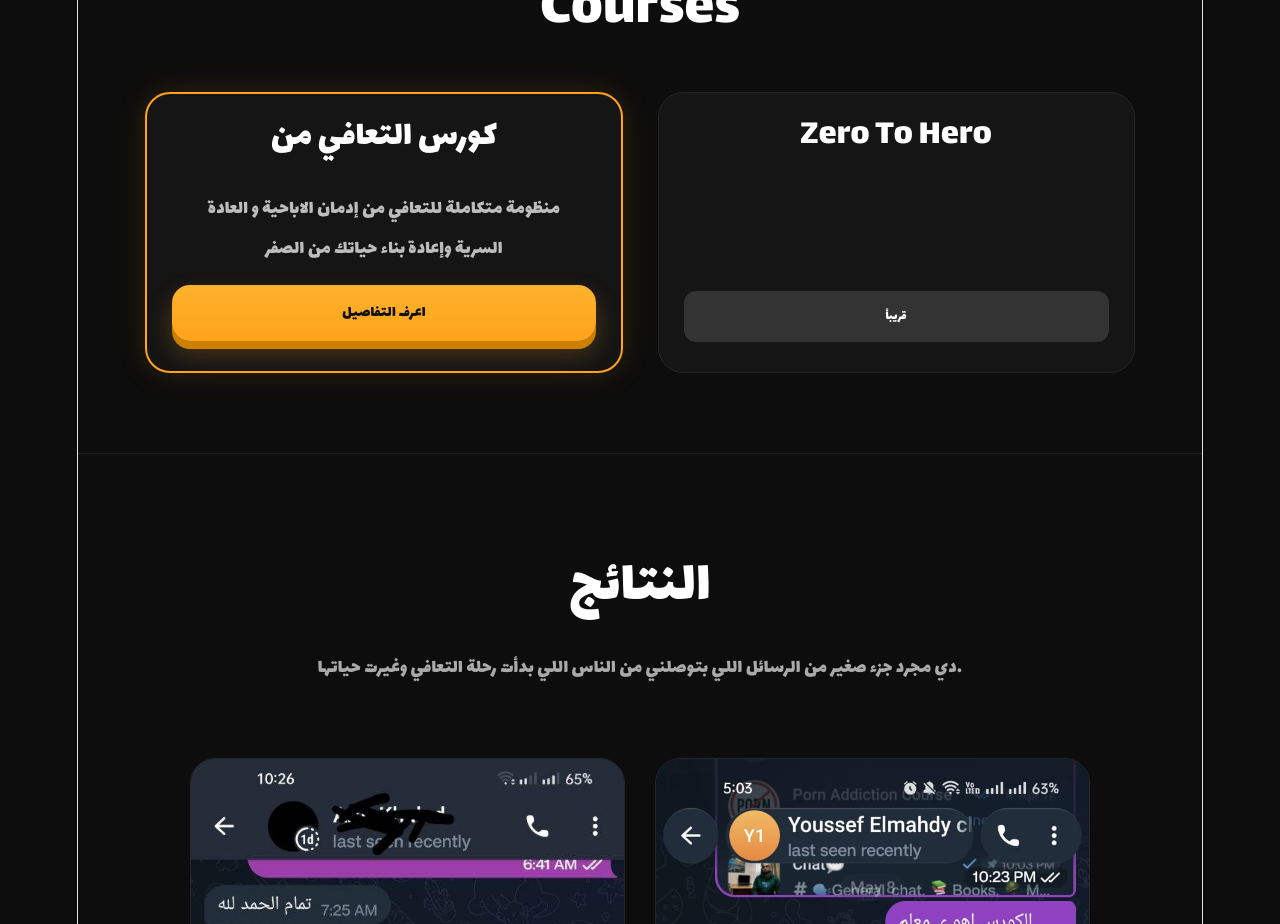
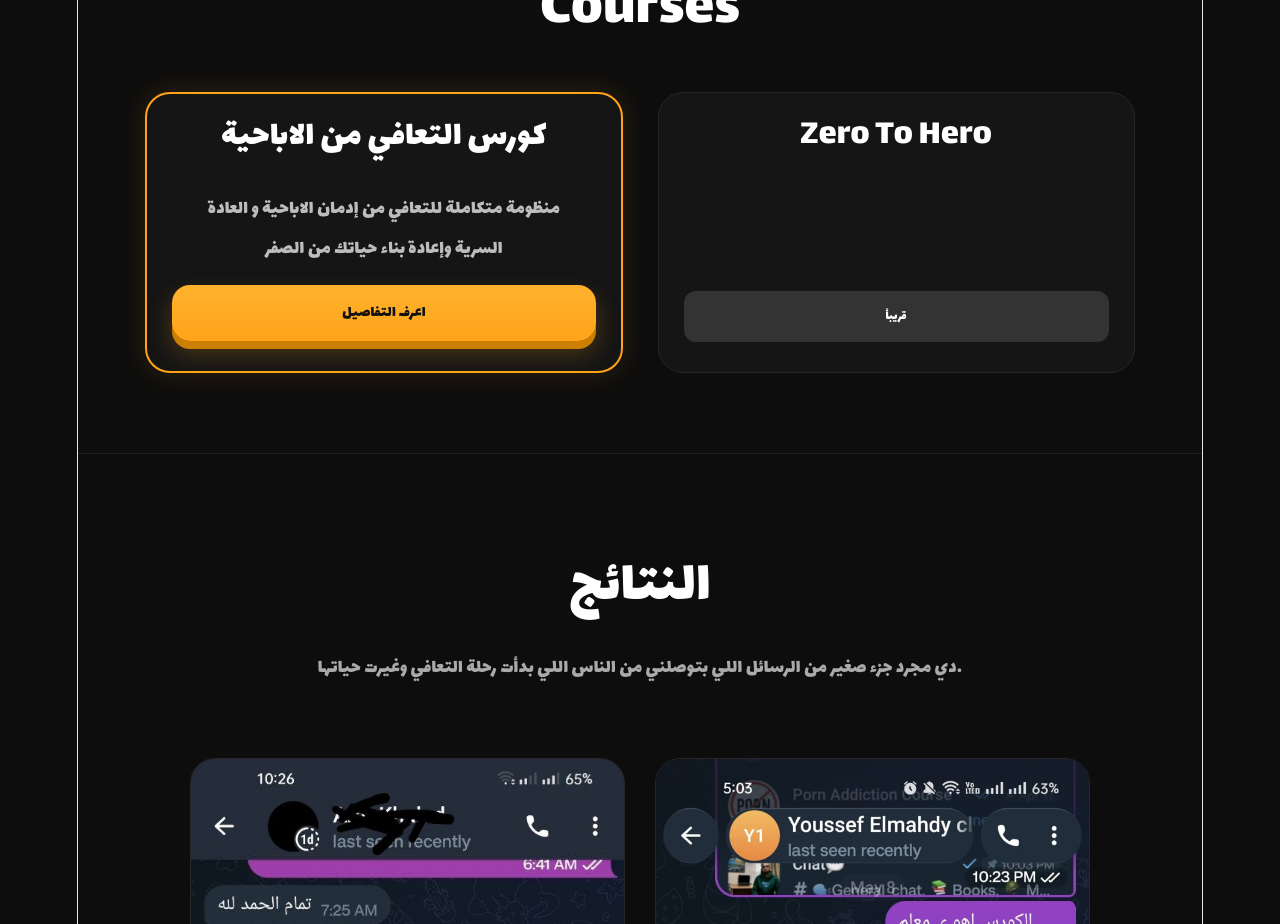
Before and after one commit to 3mr-malek/amr-mindset, a React (Vite) app: page / in a window 1280 px wide. Shown: the part 1560-2484 px from the top of the page. Built offline with nearby package versions, Linux system fonts and the light colour scheme; a web font is replaced by a local one.

Commit message:
updated website

```diff
--- a/src/components/Courses.jsx
+++ b/src/components/Courses.jsx
@@ -9,7 +9,7 @@ function Courses() {
       <div className="course-home-cards">
 
         <div className="home-card home-featured">
-          <h3>كورس التعافي من</h3>
+          <h3>كورس التعافي من الاباحية</h3>
 
           <p>
             منظومة متكاملة للتعافي من إدمان الاباحية و العادة السرية
```
